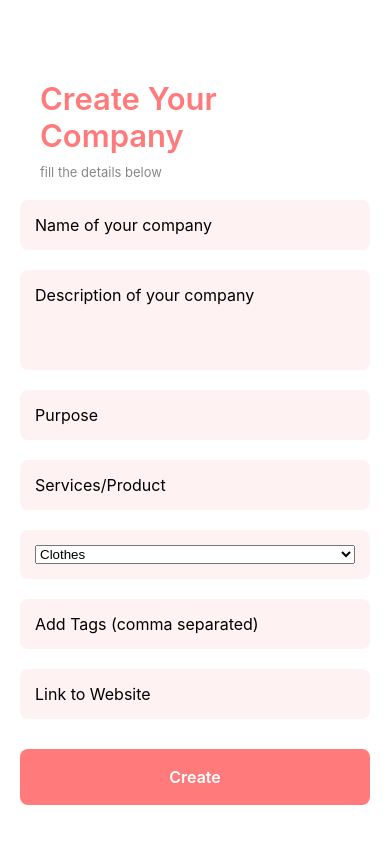
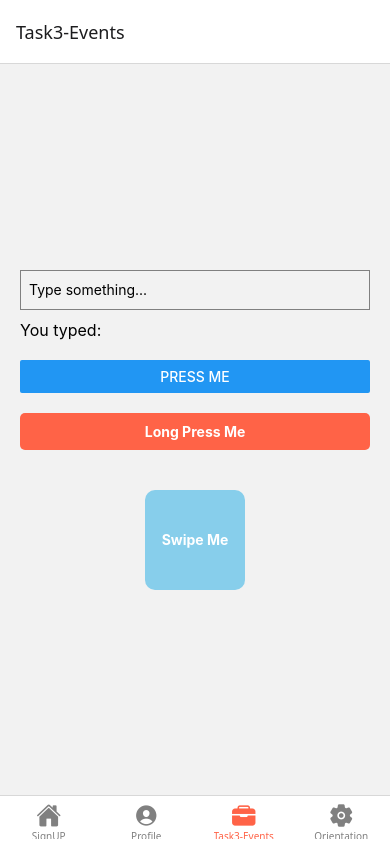
Before and after one commit to Umar-dev23/FundX, a React Native app: screen /Task3-Events in a window 390 px wide. After the commit the page ends 844 px from the top, so only its background shows below. Built offline with nearby package versions, Linux system fonts and the light colour scheme; what expo-notifications would draw is missing.

Commit message:
Wednesday-05-03-2025 Orientation and Action Bar and Button Events task Completed

```diff
--- a/App.js
+++ b/App.js
@@ -13,6 +13,9 @@ import ContactSupportScreen from "./screens/contactSupport";
 import HomeScreen from "./screens/HomeScreen";
 import createCompany from "./screens/createCompany";
 import Company from "./screens/Company";
+import OrientataionScreen from "./screens/Orientationscreen";
+import NavigationHeader from './screens/NavigationHeader'; // <--- Import your bottom nav
+
 const Stack = createStackNavigator();
 
 export default function App() {
@@ -37,13 +40,13 @@ export default function App() {
   return (
     <NavigationContainer>
       <Stack.Navigator
-        initialRouteName="createCompany"
+        initialRouteName="MainTabs"
         screenOptions={{
           headerShown: false,
           cardStyle: { backgroundColor: "#fff" },
         }}
       >
-        <Stack.Screen name="Signup" component={SignupScreen} />
+        {/* <Stack.Screen name="Signup" component={SignupScreen} />
         <Stack.Screen name="Login" component={LoginScreen} />
         <Stack.Screen name="Profile" component={ProfileScreen} />
         <Stack.Screen name="HomeScreen" component={HomeScreen} />
@@ -51,6 +54,15 @@ export default function App() {
         <Stack.Screen name="ContactSupport" component={ContactSupportScreen} />
         <Stack.Screen name="createCompany" component={createCompany} />
         <Stack.Screen name="Company" component={Company} />
+        <Stack.Screen name="OrientataionScreen" component={OrientataionScreen} />
+        */}
+
+
+        <Stack.Screen
+          name="MainTabs"
+          component={NavigationHeader}
+          options={{ headerShown: false }} // Because the bottom tabs will manage navigation
+        />
       </Stack.Navigator>
     </NavigationContainer>
   );
--- a/package.json
+++ b/package.json
@@ -14,7 +14,7 @@
     "@expo/vector-icons": "^14.0.4",
     "@react-native-async-storage/async-storage": "^2.1.1",
     "@react-native-picker/picker": "^2.11.0",
-    "@react-navigation/bottom-tabs": "^7.2.0",
+    "@react-navigation/bottom-tabs": "^7.2.1",
     "@react-navigation/native": "^7.0.14",
     "@react-navigation/stack": "^7.1.1",
     "expo": "~52.0.35",
--- /dev/null
+++ b/screens/NavigationHeader.js
@@ -0,0 +1,55 @@
+// navigationHeader.js
+import React from 'react';
+import { createBottomTabNavigator } from '@react-navigation/bottom-tabs';
+import { Ionicons } from '@expo/vector-icons';
+
+import SignupScreen from './SignupScreen';
+import ProfileScreen from './ProfileScreen';
+import buttonEvents from "./buttonEvents"
+import OrientataionScreen from './Orientationscreen';
+
+
+const Tab = createBottomTabNavigator();
+
+export default function NavigationHeader() {
+    return (
+        <Tab.Navigator
+            initialRouteName="SignUP"
+            screenOptions={({ route }) => ({
+                // Configure icons based on the route/screen name
+                tabBarIcon: ({ color, size }) => {
+                    let iconName;
+
+                    switch (route.name) {
+                        case 'SignUP':
+                            iconName = 'home';
+                            break;
+                        case 'Profile':
+                            iconName = 'person-circle';
+                            break;
+                        case 'Task3-Events':
+                            iconName = 'briefcase';
+                            break;
+                        case 'Orientation':
+                            iconName = 'settings';
+                            break;
+                        default:
+                            iconName = 'ellipse';
+                            break;
+                    }
+
+                    return <Ionicons name={iconName} size={size} color={color} />;
+                },
+                // Active/inactive colors, etc.
+                tabBarActiveTintColor: 'tomato',
+                tabBarInactiveTintColor: 'gray',
+                headerShown: true, // Show/hide top header if you want
+            })}
+        >
+            <Tab.Screen name="SignUP" component={SignupScreen} />
+            <Tab.Screen name="Profile" component={ProfileScreen} />
+            <Tab.Screen name="Task3-Events" component={buttonEvents} />
+            <Tab.Screen name="Orientation" component={OrientataionScreen} />
+        </Tab.Navigator>
+    );
+}
--- /dev/null
+++ b/screens/Orientationscreen.js
@@ -0,0 +1,33 @@
+import React from 'react';
+import { View, Text, StyleSheet, useWindowDimensions } from 'react-native';
+
+
+const OrientataionScreen = () => {
+    const { height, width } = useWindowDimensions();
+    const isPotrait = height > width;
+    return (
+        <View style={[styles.container, isPotrait ? styles.portrait : styles.landscape]}>
+            <Text style={styles.text}>{isPotrait ? "Potrait Mode" : "Landscape Mode"}</Text>
+        </View>
+    )
+}
+
+const styles = StyleSheet.create({
+    container: {
+        flex: 1,
+        justifyContent: 'center',
+        alignItems: 'center',
+    },
+    portrait: {
+        backgroundColor: 'lightblue',
+    },
+    landscape: {
+        backgroundColor: 'lightgreen',
+    },
+    text: {
+        fontSize: 20,
+        fontWeight: 'bold',
+    },
+});
+
+export default OrientataionScreen
--- /dev/null
+++ b/screens/buttonEvents.js
@@ -0,0 +1,128 @@
+import React, { useState, useRef } from 'react';
+import {
+    View,
+    Text,
+    TextInput,
+    Button,
+    TouchableOpacity,
+    Alert,
+    StyleSheet,
+    Animated,
+    PanResponder,
+} from 'react-native';
+
+
+const buttonEvents = () => {
+
+    const [textValue, setTextValue] = useState('');
+    // PanResponder for Swipe/Drag
+    const pan = useRef(new Animated.ValueXY()).current;
+    const panResponder = useRef(
+        PanResponder.create({
+            onMoveShouldSetPanResponder: () => true,
+            onPanResponderMove: Animated.event(
+                [null, { dx: pan.x, dy: pan.y }],
+                { useNativeDriver: false }
+            ),
+            onPanResponderRelease: () => {
+                // Snap back to original position
+                Animated.spring(pan, {
+                    toValue: { x: 0, y: 0 },
+                    useNativeDriver: false,
+                }).start();
+                console.log('Swipe Released', 'You moved the box!');
+            },
+        })
+    ).current;
+
+    // Button Press
+    const handleButtonPress = () => {
+        Alert.alert('Button Pressed', 'You tapped the button!');
+    };
+
+    // Long Press
+    const handleLongPress = () => {
+        Alert.alert('Long Press Detected', 'You held the button!');
+    };
+
+    return (
+        <View style={styles.container}>
+            <TextInput
+                style={styles.input}
+                placeholder="Type something..."
+                value={textValue}
+                onChangeText={(newText) => setTextValue(newText)}
+            />
+            <Text style={styles.textLabel}>You typed: {textValue}</Text>
+
+
+            <Button title="Press Me" onPress={handleButtonPress} />
+
+
+            <TouchableOpacity
+                style={styles.longPressButton}
+                onLongPress={handleLongPress}
+            >
+                <Text style={styles.longPressButtonText}>Long Press Me</Text>
+            </TouchableOpacity>
+
+
+            <Animated.View
+                style={[
+                    styles.draggableBox,
+                    { transform: [{ translateX: pan.x }, { translateY: pan.y }] },
+                ]}
+                {...panResponder.panHandlers}
+            >
+                <Text style={styles.boxText}>Swipe Me</Text>
+            </Animated.View>
+        </View>
+    )
+}
+
+export default buttonEvents;
+
+
+const styles = StyleSheet.create({
+    container: {
+        flex: 1,
+        padding: 20,
+        justifyContent: 'center',
+    },
+    input: {
+        height: 40,
+        borderColor: 'gray',
+        borderWidth: 1,
+        marginBottom: 10,
+        paddingHorizontal: 8,
+    },
+    textLabel: {
+        marginBottom: 20,
+        fontSize: 16,
+    },
+    longPressButton: {
+        backgroundColor: 'tomato',
+        padding: 10,
+        marginTop: 20,
+        marginBottom: 40,
+        borderRadius: 5,
+        alignItems: 'center',
+    },
+    longPressButtonText: {
+        color: '#fff',
+        fontWeight: 'bold',
+    },
+    draggableBox: {
+        width: 100,
+        height: 100,
+        backgroundColor: 'skyblue',
+        borderRadius: 10,
+        justifyContent: 'center',
+        alignItems: 'center',
+        alignSelf: 'center', // Keep box centered horizontally
+    },
+    boxText: {
+        color: '#fff',
+        fontWeight: 'bold',
+    },
+});
```
Also changed, not shown: 1 other file (tests, documents, lock files or other folders).
